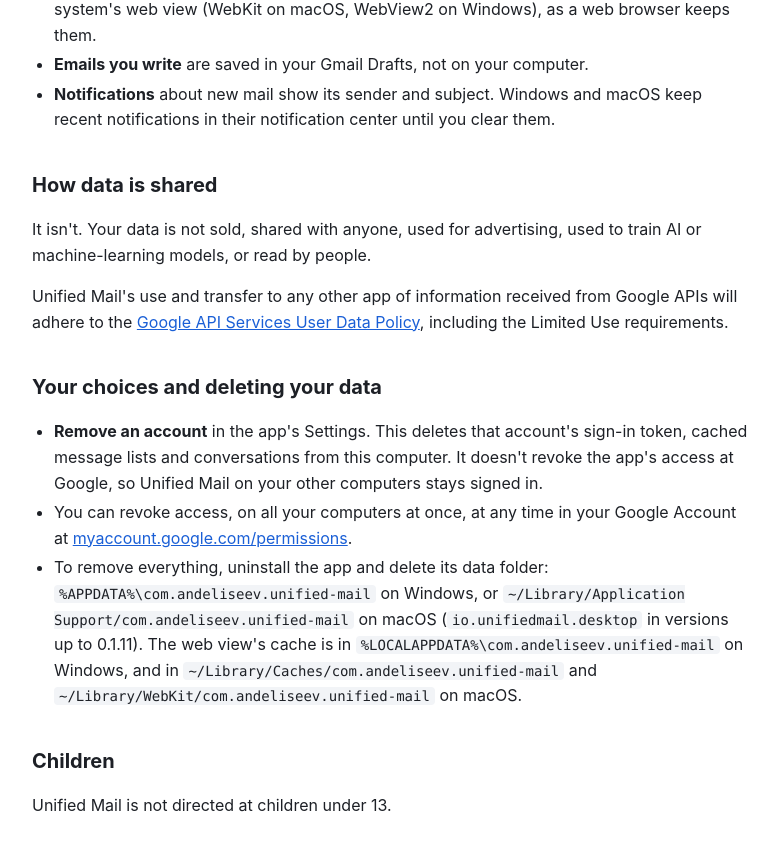
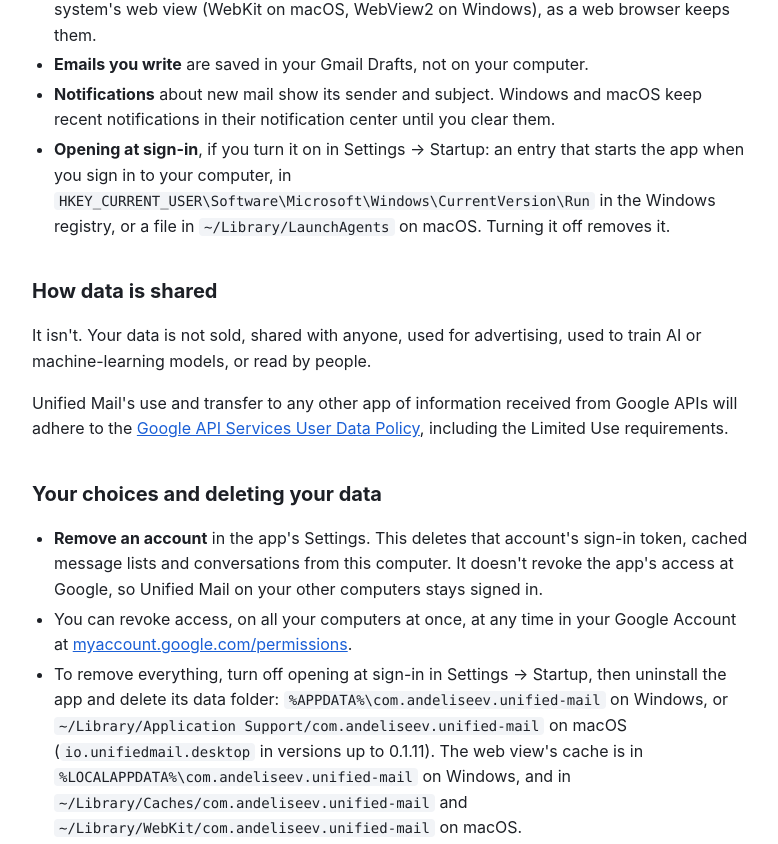
Before and after one commit to andeliseev/andeliseev.github.io, a plain HTML site: page unified-mail/privacy.html in a window 1280 px wide. Shown: the part 1771-2615 px from the top of the page, without its empty margins (248-1026 px from the left). Drawn offline with Linux system fonts and the light colour scheme.

Commit message:
Unified Mail: the privacy policy lists the opening-at-sign-in entry

```diff
--- a/unified-mail/privacy.html
+++ b/unified-mail/privacy.html
@@ -11,7 +11,7 @@
   <main>
     <p class="crumb"><a href="./">Unified Mail</a></p>
     <h1>Privacy Policy</h1>
-    <p class="muted">Effective November 17, 2026</p>
+    <p class="muted">Effective November 18, 2026</p>
 
     <p class="lead">
       Unified Mail is a desktop email program for Gmail that runs entirely on your computer.
@@ -80,6 +80,9 @@
       <li><strong>Emails you write</strong> are saved in your Gmail Drafts, not on your computer.</li>
       <li><strong>Notifications</strong> about new mail show its sender and subject. Windows and macOS keep recent
         notifications in their notification center until you clear them.</li>
+      <li><strong>Opening at sign-in</strong>, if you turn it on in Settings → Startup: an entry that starts the app
+        when you sign in to your computer, in <code>HKEY_CURRENT_USER\Software\Microsoft\Windows\CurrentVersion\Run</code>
+        in the Windows registry, or a file in <code>~/Library/LaunchAgents</code> on macOS. Turning it off removes it.</li>
     </ul>
 
     <h2>How data is shared</h2>
@@ -101,7 +104,7 @@
         other computers stays signed in.</li>
       <li>You can revoke access, on all your computers at once, at any time in your Google Account at
         <a href="https://myaccount.google.com/permissions">myaccount.google.com/permissions</a>.</li>
-      <li>To remove everything, uninstall the app and delete its data folder:
+      <li>To remove everything, turn off opening at sign-in in Settings → Startup, then uninstall the app and delete its data folder:
         <code>%APPDATA%\com.andeliseev.unified-mail</code> on Windows, or
         <code>~/Library/Application Support/com.andeliseev.unified-mail</code> on macOS
         (<code>io.unifiedmail.desktop</code> in versions up to 0.1.11). The web view's cache is in
```
